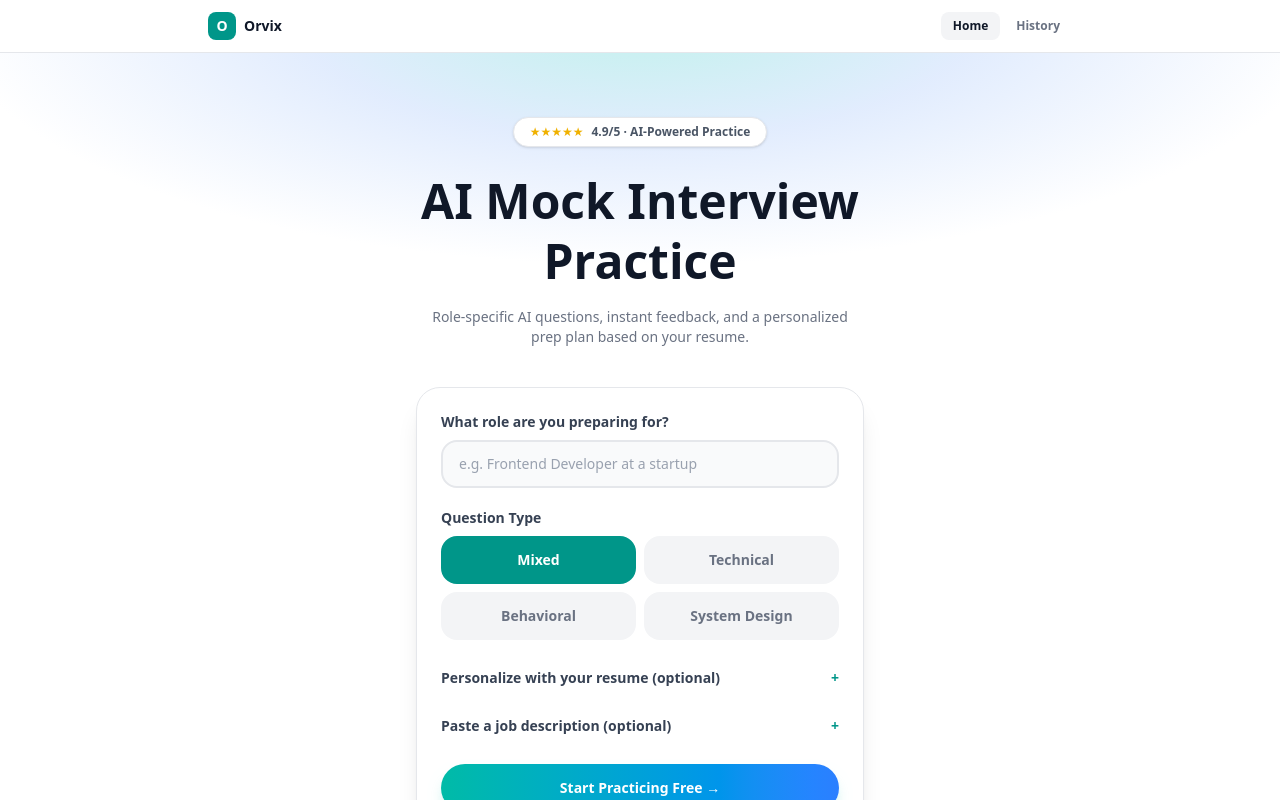
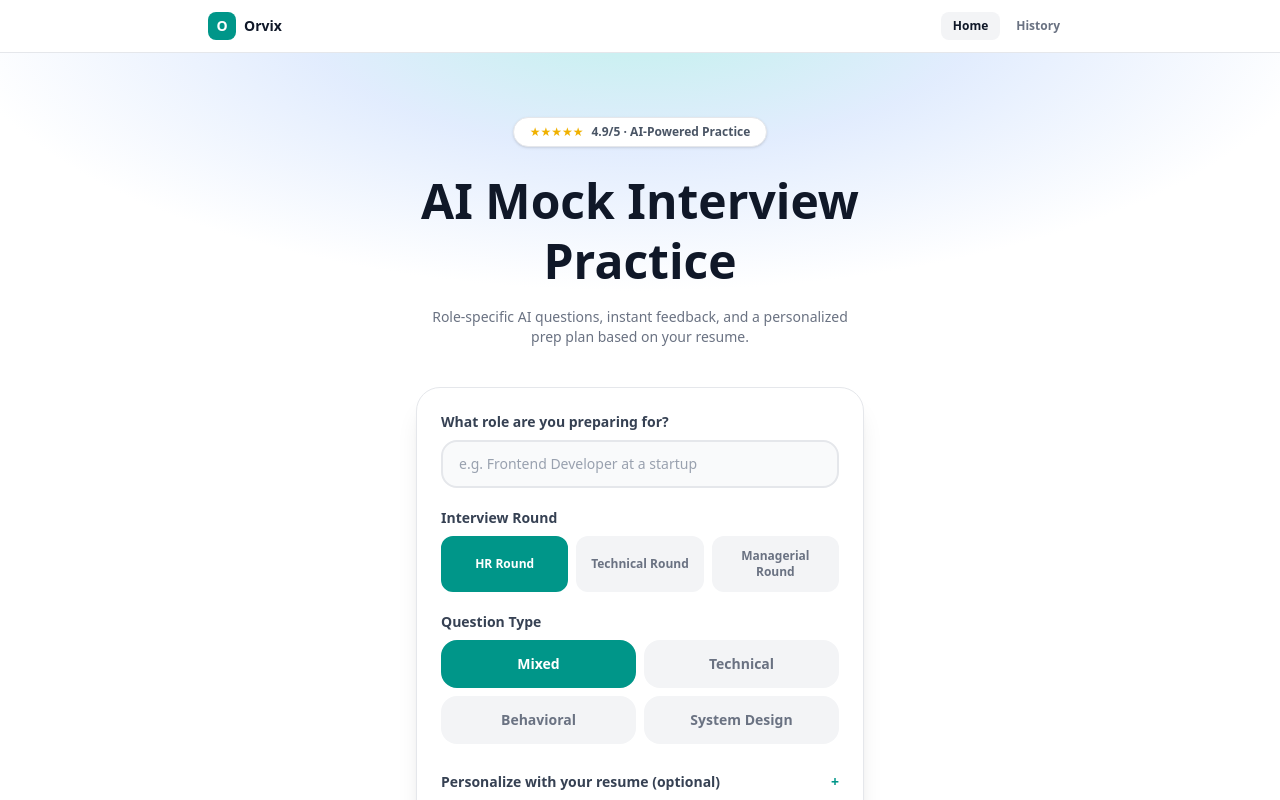
Before and after one commit to sanjana-upadhyay/orvix, a Next.js app: page / in a window 1280 px wide. Shown: the top 800 px of the page. Built offline with nearby package versions, Linux system fonts and the light colour scheme.

Commit message:
Add interview round selection (HR/Technical/Managerial)

```diff
--- a/src/app/api/generate-questions/route.js
+++ b/src/app/api/generate-questions/route.js
@@ -25,19 +25,30 @@ async function generateWithRetry(model, prompt, retries = 3, delay = 2000) {
 function getCategoryInstruction(category) {
   switch (category) {
     case "technical":
-      return "Generate all 6 questions as technical/role-specific questions only (no behavioral/HR questions).";
+      return "Include only technical/role-specific questions (no behavioral/HR questions).";
     case "behavioral":
-      return "Generate all 6 questions as behavioral/HR questions only (no technical questions).";
+      return "Include only behavioral/HR questions (no technical questions).";
     case "system-design":
-      return "Generate all 6 questions as system design questions relevant to this role (architecture, scalability, trade-offs).";
+      return "Include only system design questions relevant to this role (architecture, scalability, trade-offs).";
     default:
       return "Include a mix of:\n- 3 technical/role-specific questions\n- 3 behavioral/HR questions";
   }
 }
 
+function getRoundInstruction(round) {
+  switch (round) {
+    case "technical":
+      return "This is a TECHNICAL ROUND. Focus on coding, system design, tools, and hands-on technical problem-solving relevant to the role.";
+    case "managerial":
+      return "This is a MANAGERIAL ROUND. Focus on leadership, team management, conflict resolution, prioritization, and decision-making scenarios.";
+    default:
+      return "This is an HR ROUND. Focus on cultural fit, motivation, career goals, communication, and general behavioral questions.";
+  }
+}
+
 export async function POST(req) {
   try {
-    const { role, category, resumeText, jobDescription } = await req.json();
+    const { role, category, resumeText, jobDescription, interviewRound } = await req.json();
 
     if (!role || !role.trim()) {
       return NextResponse.json({ error: "Role is required" }, { status: 400 });
@@ -56,6 +67,8 @@ export async function POST(req) {
         : "";
 
     const prompt = `You are an expert technical interviewer. Generate 6 interview questions for someone preparing for this role: "${role}".
+
+${getRoundInstruction(interviewRound)}
 
 ${getCategoryInstruction(category)}${resumeSection}${jdSection}
 
--- a/src/app/page.js
+++ b/src/app/page.js
@@ -8,6 +8,7 @@ import Navbar from "./components/Navbar";
 export default function Home() {
   const [role, setRole] = useState("");
   const [category, setCategory] = useState("mixed");
+  const [interviewRound, setInterviewRound] = useState("hr");
   const [resumeText, setResumeText] = useState("");
   const [showResume, setShowResume] = useState(false);
   const [jobDescription, setJobDescription] = useState("");
@@ -24,6 +25,7 @@ export default function Home() {
     setLoading(true);
     sessionStorage.setItem("targetRole", role);
     sessionStorage.setItem("targetCategory", category);
+    sessionStorage.setItem("interviewRound", interviewRound);
     sessionStorage.setItem("resumeText", resumeText);
     sessionStorage.setItem("jobDescription", jobDescription);
     router.push("/questions");
@@ -42,10 +44,16 @@ export default function Home() {
   };
 
   const categories = [
-    { id: "mixed", label: "Mixed", bg: "bg-gray-100", active: "bg-teal-600", border: "border-teal-600" },
-    { id: "technical", label: "Technical", bg: "bg-gray-100", active: "bg-teal-600", border: "border-teal-600" },
-    { id: "behavioral", label: "Behavioral", bg: "bg-gray-100", active: "bg-teal-600", border: "border-teal-600" },
-    { id: "system-design", label: "System Design", bg: "bg-gray-100", active: "bg-teal-600", border: "border-teal-600" },
+    { id: "mixed", label: "Mixed" },
+    { id: "technical", label: "Technical" },
+    { id: "behavioral", label: "Behavioral" },
+    { id: "system-design", label: "System Design" },
+  ];
+
+  const rounds = [
+    { id: "hr", label: "HR Round" },
+    { id: "technical", label: "Technical Round" },
+    { id: "managerial", label: "Managerial Round" },
   ];
 
   return (
@@ -104,6 +112,26 @@ export default function Home() {
           />
 
           <label className="text-sm font-bold text-gray-700 mt-5 mb-2 block">
+            Interview Round
+          </label>
+          <div className="grid grid-cols-3 gap-2">
+            {rounds.map((r) => (
+              <motion.button
+                key={r.id}
+                whileTap={{ scale: 0.95 }}
+                onClick={() => setInterviewRound(r.id)}
+                className={`py-2.5 px-2 rounded-xl text-xs font-bold transition border-2 ${
+                  interviewRound === r.id
+                    ? "bg-teal-600 text-white border-teal-600"
+                    : "bg-gray-100 text-gray-500 border-transparent hover:border-gray-300"
+                }`}
+              >
+                {r.label}
+              </motion.button>
+            ))}
+          </div>
+
+          <label className="text-sm font-bold text-gray-700 mt-5 mb-2 block">
             Question Type
           </label>
           <div className="grid grid-cols-2 gap-2">
@@ -114,8 +142,8 @@ export default function Home() {
                 onClick={() => setCategory(cat.id)}
                 className={`py-3 px-3 rounded-2xl text-sm font-bold transition border-2 ${
                   category === cat.id
-                    ? `${cat.active} text-white ${cat.border}`
-                    : `${cat.bg} text-gray-500 border-transparent hover:border-gray-300`
+                    ? "bg-teal-600 text-white border-teal-600"
+                    : "bg-gray-100 text-gray-500 border-transparent hover:border-gray-300"
                 }`}
               >
                 {cat.label}
--- a/src/app/questions/page.js
+++ b/src/app/questions/page.js
@@ -18,6 +18,13 @@ export default function Questions() {
       return sessionStorage.getItem("targetCategory") || "mixed";
     }
     return "mixed";
+  });
+
+  const [interviewRound] = useState(() => {
+    if (typeof window !== "undefined") {
+      return sessionStorage.getItem("interviewRound") || "hr";
+    }
+    return "hr";
   });
 
   const [resumeText] = useState(() => {
@@ -53,14 +60,14 @@ export default function Questions() {
 
   const router = useRouter();
 
-  const fetchQuestions = async (role, category, resumeText, jobDescription) => {
+  const fetchQuestions = async (role, category, resumeText, jobDescription, interviewRound) => {
     setLoading(true);
     setError("");
     try {
       const res = await fetch("/api/generate-questions", {
         method: "POST",
         headers: { "Content-Type": "application/json" },
-        body: JSON.stringify({ role, category, resumeText, jobDescription }),
+        body: JSON.stringify({ role, category, resumeText, jobDescription, interviewRound }),
       });
       const data = await res.json();
       if (!res.ok) throw new Error(data.error || "Something went wrong");
@@ -79,7 +86,7 @@ export default function Questions() {
       return;
     }
     // eslint-disable-next-line react-hooks/set-state-in-effect
-    fetchQuestions(role, category, resumeText, jobDescription);
+    fetchQuestions(role, category, resumeText, jobDescription, interviewRound);
     // eslint-disable-next-line react-hooks/exhaustive-deps
   }, []);
 
@@ -244,7 +251,7 @@ export default function Questions() {
         <main className="min-h-screen flex flex-col items-center justify-center bg-white px-4">
           <p className="text-gray-600 mb-4 text-sm font-medium">{error}</p>
           <button
-            onClick={() => fetchQuestions(role, category, resumeText, jobDescription)}
+            onClick={() => fetchQuestions(role, category, resumeText, jobDescription, interviewRound)}
             className="px-6 py-3 rounded-2xl bg-teal-600 hover:bg-teal-700 text-white text-sm font-bold"
           >
             Try Again
```
